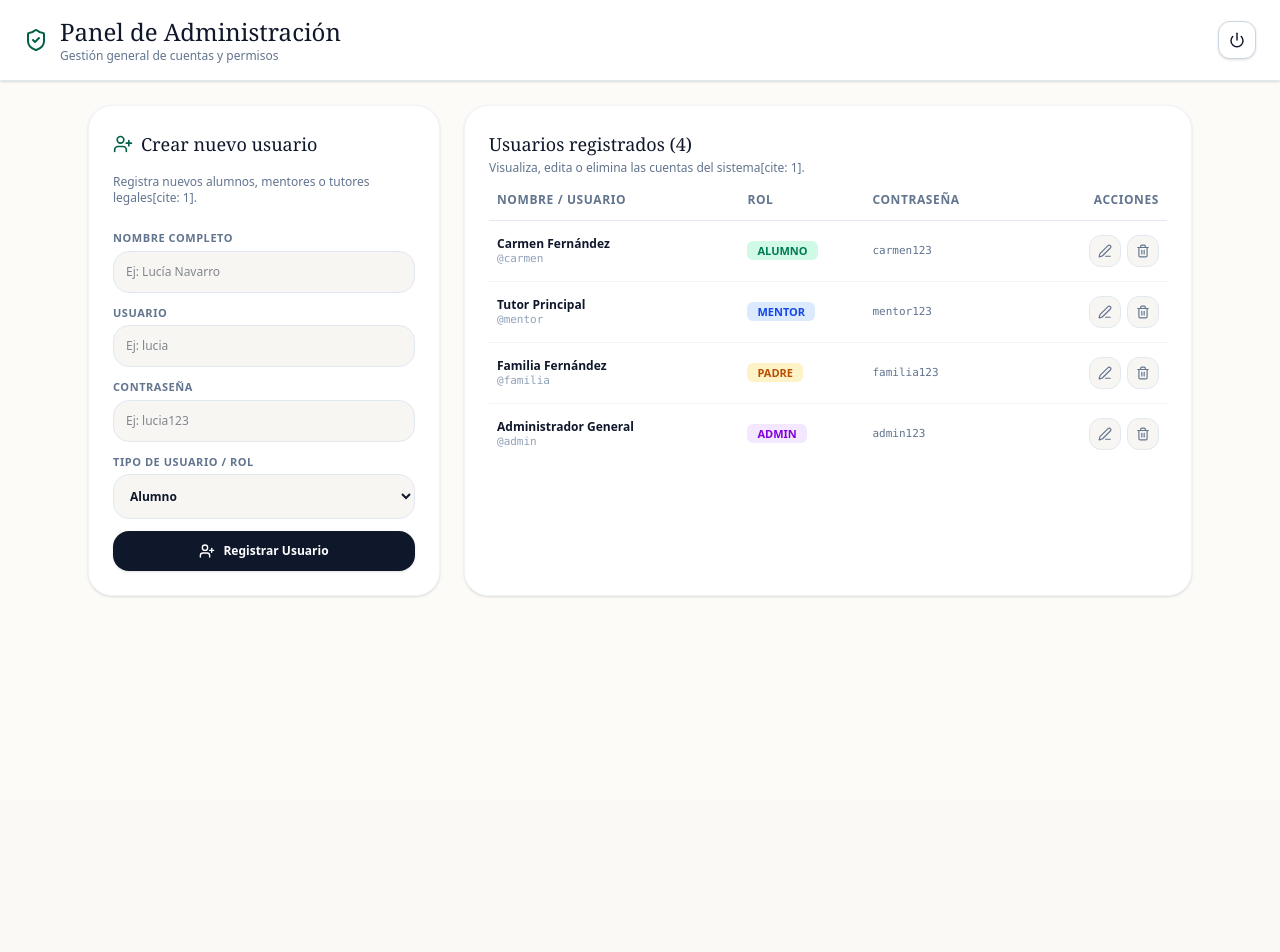
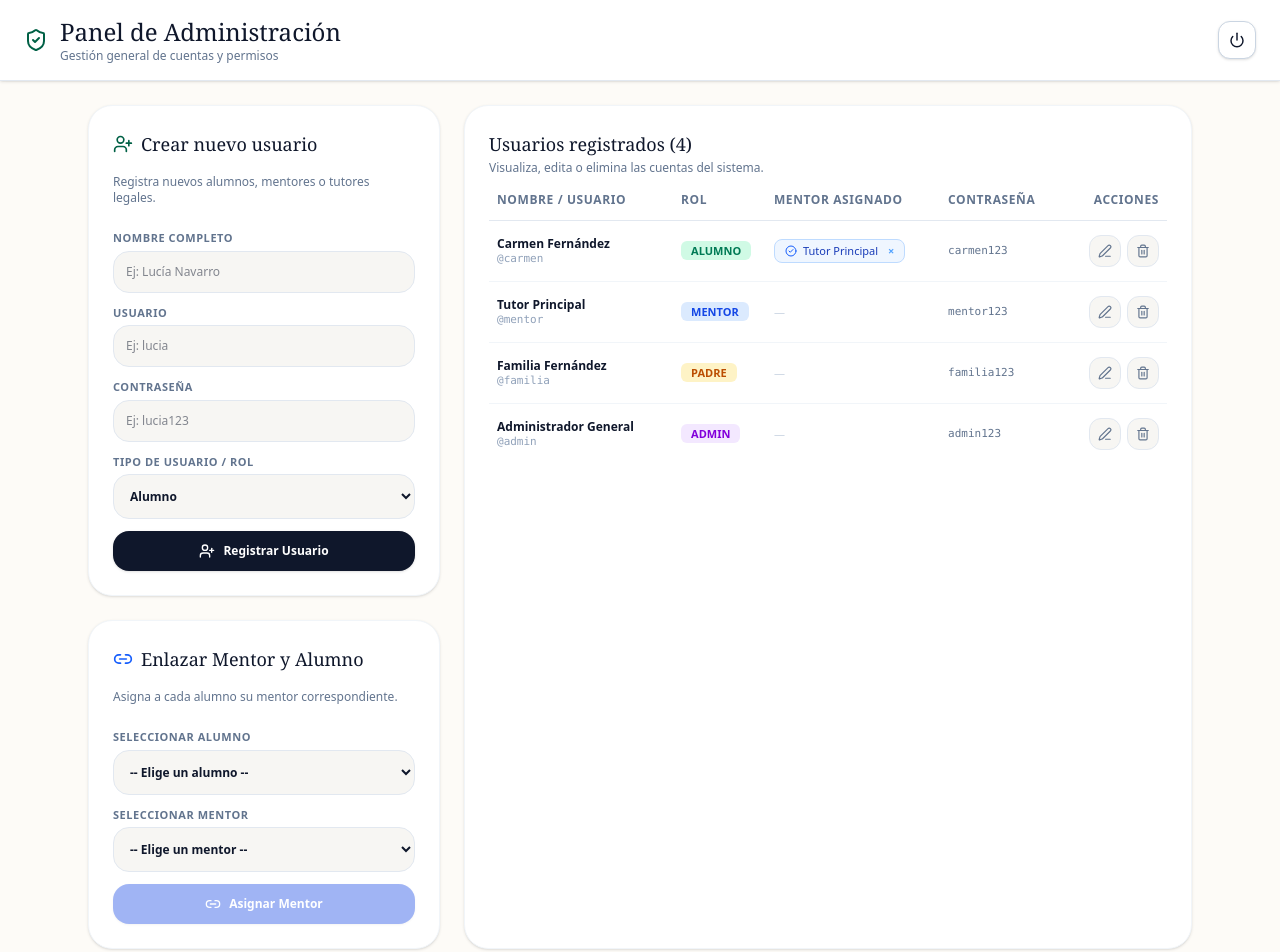
Before and after one commit to silvia051206-droid/campus-kiru, a Next.js app: page /admin in a window 1280 px wide. Shown: the top 952 px of the page. Before the commit the page ends 800 px from the top, so only its background shows below. Built offline with nearby package versions, Linux system fonts and the light colour scheme.

Commit message:
feat: gestion de vinculacion mentor-alumno desde panel admin

```diff
--- a/app/admin/page.tsx
+++ b/app/admin/page.tsx
@@ -8,7 +8,9 @@ import {
   Edit3,
   ShieldCheck,
   X,
-  Save
+  Save,
+  Link2,
+  CheckCircle2
 } from "lucide-react";
 
 interface UserAccount {
@@ -20,6 +22,11 @@ interface UserAccount {
   createdAt: string;
 }
 
+interface MentorStudentLink {
+  studentUsername: string;
+  mentorUsername: string;
+}
+
 const DEFAULT_USERS: UserAccount[] = [
   { id: "1", name: "Carmen Fernández", username: "carmen", password: "carmen123", role: "alumno", createdAt: "2026-08-20" },
   { id: "2", name: "Tutor Principal", username: "mentor", password: "mentor123", role: "mentor", createdAt: "2026-08-20" },
@@ -27,13 +34,22 @@ const DEFAULT_USERS: UserAccount[] = [
   { id: "4", name: "Administrador General", username: "admin", password: "admin123", role: "admin", createdAt: "2026-08-20" },
 ];
 
+const DEFAULT_LINKS: MentorStudentLink[] = [
+  { studentUsername: "carmen", mentorUsername: "mentor" }
+];
+
 export default function AdminPage() {
   const [users, setUsers] = useState<UserAccount[]>(DEFAULT_USERS);
+  const [links, setLinks] = useState<MentorStudentLink[]>(DEFAULT_LINKS);
 
   const [name, setName] = useState("");
   const [username, setUsername] = useState("");
   const [password, setPassword] = useState("");
   const [role, setRole] = useState<"alumno" | "mentor" | "padre" | "admin">("alumno");
+
+  // Estados para la vinculación Mentor <-> Alumno
+  const [selectedStudent, setSelectedStudent] = useState("");
+  const [selectedMentor, setSelectedMentor] = useState("");
 
   const [editingUser, setEditingUser] = useState<UserAccount | null>(null);
   const [msg, setMsg] = useState<{ text: string; type: "success" | "error" } | null>(null);
@@ -47,11 +63,25 @@ export default function AdminPage() {
         console.error(e);
       }
     }
+
+    const savedLinks = localStorage.getItem("kiru_mentor_links");
+    if (savedLinks) {
+      try {
+        setLinks(JSON.parse(savedLinks));
+      } catch (e) {
+        console.error(e);
+      }
+    }
   }, []);
 
   const saveToStorage = (updatedUsers: UserAccount[]) => {
     setUsers(updatedUsers);
     localStorage.setItem("kiru_custom_users", JSON.stringify(updatedUsers));
+  };
+
+  const saveLinksToStorage = (updatedLinks: MentorStudentLink[]) => {
+    setLinks(updatedLinks);
+    localStorage.setItem("kiru_mentor_links", JSON.stringify(updatedLinks));
   };
 
   const handleCreateUser = (e: React.FormEvent) => {
@@ -103,9 +133,20 @@ export default function AdminPage() {
       return;
     }
 
+    const oldUsername = users.find(u => u.id === editingUser.id)?.username;
     const updated = users.map((u) =>
       u.id === editingUser.id ? { ...editingUser, username: cleanUsername } : u
     );
+
+    // Actualizar también en los enlaces si cambió el nombre de usuario
+    if (oldUsername && oldUsername !== cleanUsername) {
+      const updatedLinks = links.map(l => {
+        if (l.studentUsername === oldUsername) return { ...l, studentUsername: cleanUsername };
+        if (l.mentorUsername === oldUsername) return { ...l, mentorUsername: cleanUsername };
+        return l;
+      });
+      saveLinksToStorage(updatedLinks);
+    }
 
     saveToStorage(updated);
     setEditingUser(null);
@@ -120,9 +161,46 @@ export default function AdminPage() {
     }
     const updated = users.filter((u) => u.id !== id);
     saveToStorage(updated);
+
+    // Eliminar también las vinculaciones existentes para este usuario
+    const updatedLinks = links.filter(
+      l => l.studentUsername !== userToDelete && l.mentorUsername !== userToDelete
+    );
+    saveLinksToStorage(updatedLinks);
+
     setMsg({ text: `Usuario «${userToDelete}» eliminado.`, type: "success" });
     setTimeout(() => setMsg(null), 4000);
   };
+
+  // Función para asignar mentor a alumno
+  const handleAssignMentor = (e: React.FormEvent) => {
+    e.preventDefault();
+    if (!selectedStudent || !selectedMentor) {
+      setMsg({ text: "Selecciona tanto un alumno como un mentor.", type: "error" });
+      return;
+    }
+
+    const filtered = links.filter(l => l.studentUsername !== selectedStudent);
+    const updatedLinks = [...filtered, { studentUsername: selectedStudent, mentorUsername: selectedMentor }];
+    saveLinksToStorage(updatedLinks);
+
+    setMsg({
+      text: `Vinculación guardada: @${selectedStudent} asignado/a a @${selectedMentor}.`,
+      type: "success"
+    });
+    setTimeout(() => setMsg(null), 4000);
+  };
+
+  // Función para desvincular
+  const handleRemoveLink = (studentUsername: string) => {
+    const updatedLinks = links.filter(l => l.studentUsername !== studentUsername);
+    saveLinksToStorage(updatedLinks);
+    setMsg({ text: `Se ha retirado la vinculación para @${studentUsername}.`, type: "success" });
+    setTimeout(() => setMsg(null), 4000);
+  };
+
+  const alumnos = users.filter(u => u.role === "alumno");
+  const mentores = users.filter(u => u.role === "mentor");
 
   return (
     <div className="min-h-screen bg-[#FDFBF7] text-[#1E293B] pb-16 font-sans">
@@ -163,14 +241,18 @@ export default function AdminPage() {
         )}
 
         <div className="grid grid-cols-1 lg:grid-cols-3 gap-6">
+
+          {/* Columna Izquierda: Formularios */}
+          <div className="space-y-6">
+
             {/* Formulario Crear Usuario */}
-          <div className="bg-white rounded-3xl p-5 sm:p-6 border border-slate-100 shadow-sm space-y-4 h-fit">
+            <div className="bg-white rounded-3xl p-5 sm:p-6 border border-slate-100 shadow-sm space-y-4">
               <div className="flex items-center gap-2">
                 <UserPlus className="w-5 h-5 text-emerald-800" />
                 <h2 className="font-serif text-lg text-slate-900">Crear nuevo usuario</h2>
               </div>
               <p className="text-xs text-slate-500">
-              Registra nuevos alumnos, mentores o tutores legales[cite: 1].
+                Registra nuevos alumnos, mentores o tutores legales.
               </p>
 
               <form onSubmit={handleCreateUser} className="space-y-3 pt-2">
@@ -238,12 +320,71 @@ export default function AdminPage() {
               </form>
             </div>
 
+            {/* Tarjeta Enlazar Alumno con Mentor */}
+            <div className="bg-white rounded-3xl p-5 sm:p-6 border border-slate-100 shadow-sm space-y-4">
+              <div className="flex items-center gap-2">
+                <Link2 className="w-5 h-5 text-blue-600" />
+                <h2 className="font-serif text-lg text-slate-900">Enlazar Mentor y Alumno</h2>
+              </div>
+              <p className="text-xs text-slate-500">
+                Asigna a cada alumno su mentor correspondiente.
+              </p>
+
+              <form onSubmit={handleAssignMentor} className="space-y-3 pt-2">
+                <div>
+                  <label className="block text-[11px] font-bold text-slate-500 uppercase tracking-wider mb-1">
+                    Seleccionar Alumno
+                  </label>
+                  <select
+                    value={selectedStudent}
+                    onChange={(e) => setSelectedStudent(e.target.value)}
+                    className="w-full p-3 rounded-2xl border border-slate-200 bg-[#F7F6F3] text-xs font-semibold text-slate-900 focus:outline-none focus:border-slate-800"
+                  >
+                    <option value="">-- Elige un alumno --</option>
+                    {alumnos.map((a) => (
+                      <option key={a.id} value={a.username}>
+                        {a.name} (@{a.username})
+                      </option>
+                    ))}
+                  </select>
+                </div>
+
+                <div>
+                  <label className="block text-[11px] font-bold text-slate-500 uppercase tracking-wider mb-1">
+                    Seleccionar Mentor
+                  </label>
+                  <select
+                    value={selectedMentor}
+                    onChange={(e) => setSelectedMentor(e.target.value)}
+                    className="w-full p-3 rounded-2xl border border-slate-200 bg-[#F7F6F3] text-xs font-semibold text-slate-900 focus:outline-none focus:border-slate-800"
+                  >
+                    <option value="">-- Elige un mentor --</option>
+                    {mentores.map((m) => (
+                      <option key={m.id} value={m.username}>
+                        {m.name} (@{m.username})
+                      </option>
+                    ))}
+                  </select>
+                </div>
+
+                <button
+                  type="submit"
+                  disabled={!selectedStudent || !selectedMentor}
+                  className="w-full py-3 bg-blue-700 text-white text-xs font-semibold rounded-2xl hover:bg-blue-800 transition-colors shadow-sm flex items-center justify-center gap-2 mt-2 disabled:opacity-40"
+                >
+                  <Link2 className="w-4 h-4" /> Asignar Mentor
+                </button>
+              </form>
+            </div>
+
+          </div>
+
           {/* Tabla de Usuarios Registrados */}
           <div className="lg:col-span-2 bg-white rounded-3xl p-5 sm:p-6 border border-slate-100 shadow-sm space-y-4">
             <div>
               <h2 className="font-serif text-lg text-slate-900">Usuarios registrados ({users.length})</h2>
               <p className="text-xs text-slate-500 mt-0.5">
-                Visualiza, edita o elimina las cuentas del sistema[cite: 1].
+                Visualiza, edita o elimina las cuentas del sistema.
               </p>
             </div>
 
@@ -253,12 +394,17 @@ export default function AdminPage() {
                   <tr className="border-b border-slate-200 text-slate-500 uppercase tracking-wider font-semibold">
                     <th className="pb-3 pl-2">Nombre / Usuario</th>
                     <th className="pb-3">Rol</th>
+                    <th className="pb-3">Mentor Asignado</th>
                     <th className="pb-3">Contraseña</th>
                     <th className="pb-3 text-right pr-2">Acciones</th>
                   </tr>
                 </thead>
                 <tbody className="divide-y divide-slate-100 text-slate-900">
-                  {users.map((user) => (
+                  {users.map((user) => {
+                    const mentorLink = links.find(l => l.studentUsername === user.username);
+                    const mentorObj = mentorLink ? users.find(u => u.username === mentorLink.mentorUsername) : null;
+
+                    return (
                       <tr key={user.id} className="hover:bg-slate-50 transition-colors">
                         <td className="py-3.5 pl-2">
                           <p className="font-bold text-slate-900">{user.name}</p>
@@ -278,6 +424,28 @@ export default function AdminPage() {
                           >
                             {user.role}
                           </span>
+                        </td>
+                        <td className="py-3.5">
+                          {user.role === "alumno" ? (
+                            mentorLink ? (
+                              <div className="inline-flex items-center gap-1.5 px-2.5 py-1 rounded-lg bg-blue-50 text-blue-800 text-[11px] font-medium border border-blue-200">
+                                <CheckCircle2 className="w-3 h-3 text-blue-600" />
+                                <span>{mentorObj ? mentorObj.name : `@${mentorLink.mentorUsername}`}</span>
+                                <button
+                                  type="button"
+                                  onClick={() => handleRemoveLink(user.username)}
+                                  className="ml-1 text-blue-400 hover:text-rose-600 font-bold"
+                                  title="Quitar mentor"
+                                >
+                                  ×
+                                </button>
+                              </div>
+                            ) : (
+                              <span className="text-[11px] text-slate-400 italic">Sin mentor</span>
+                            )
+                          ) : (
+                            <span className="text-[11px] text-slate-300">—</span>
+                          )}
                         </td>
                         <td className="py-3.5 font-mono text-[11px] text-slate-500">
                           {user.password || "••••••••"}
@@ -302,7 +470,8 @@ export default function AdminPage() {
                           </div>
                         </td>
                       </tr>
-                  ))}
+                    );
+                  })}
                 </tbody>
               </table>
             </div>
```
Lines whose indentation alone changed are shown as unchanged.
